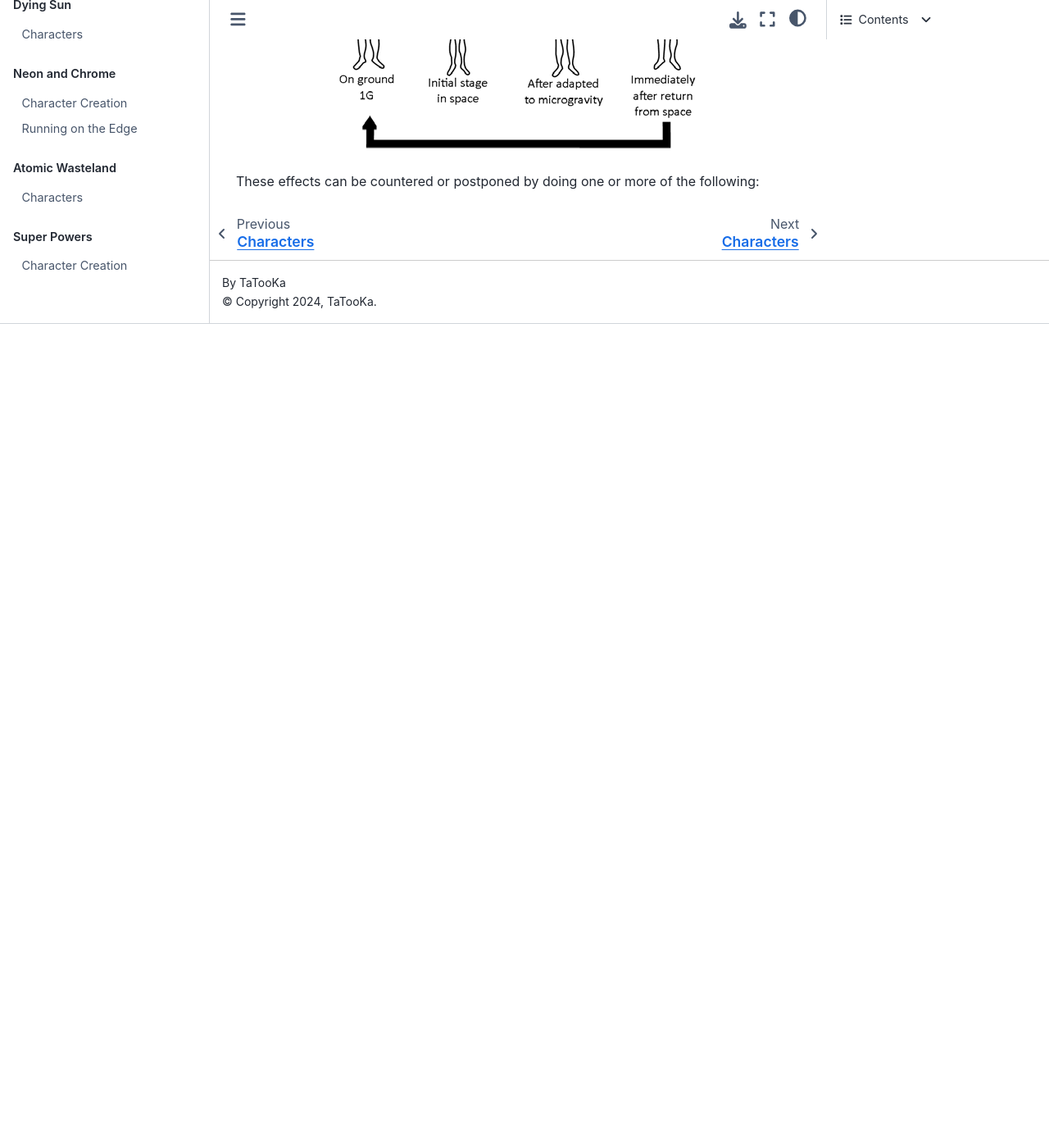
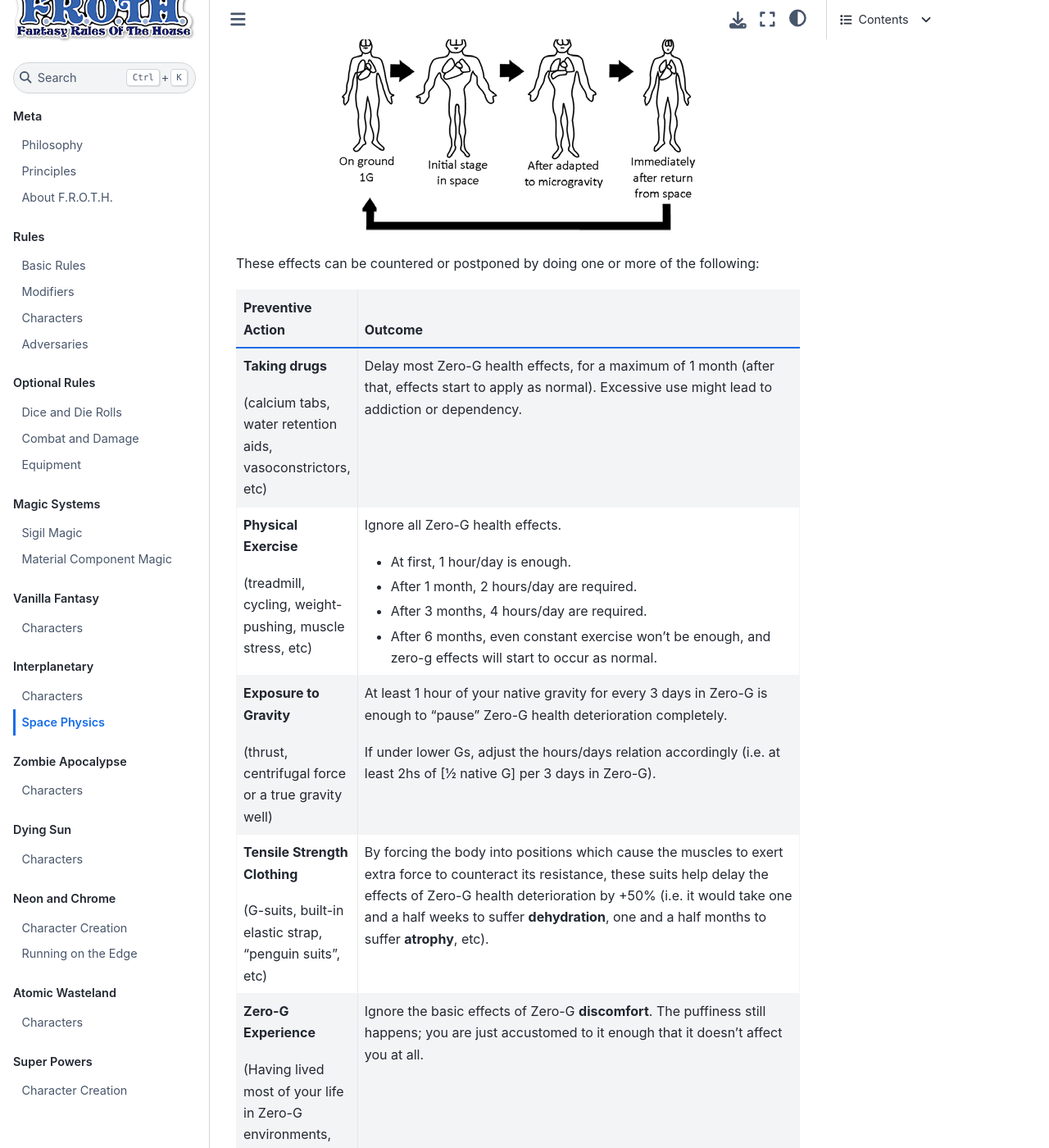
Before and after one commit to TaTooKa/froth, a Sphinx documentation site: the page built from docs/source/pages/worlds/interplanetary/spacephysics.rst, in a window 1280 px wide and 1400 px high, scrolled down 1955 px. Shown: the whole window at 82% size. Built offline with Sphinx 7.4.7 and the Sphinx Book theme 1.1.4, drawn with Linux system fonts in a browser that asks for light colours; cross-references to code outside the pages are shown as plain code; before the commit the page ends 2350 px from its top, so only the background shows below that; some of the changed text lies outside the part shown.

Commit message:
additions to space physics.

```diff
--- a/docs/source/pages/worlds/interplanetary/spacephysics.rst
+++ b/docs/source/pages/worlds/interplanetary/spacephysics.rst
@@ -21,23 +21,63 @@ There are two methods to generate artificial gravity: **Thrust** and **Centrifug
 ZERO GRAVITY
 ~~~~~~~~~~~~
 
-The human anatomy (specially if grown on Earth, Mars, or other gravity wells) is not made for microgravity, or Zero-G. The body slowly deteriorates and it can be fatal after 5 years if no measures are taken. This is represented mechanically by the character gaining an increasing number of stacking Conditions over time.
+The human anatomy (specially if grown on Earth, Mars, or other gravity wells) is not made for microgravity, or Zero-G. The body slowly deteriorates and it can be fatal after 5 years if no measures are taken. This is represented mechanically by the character gaining an increasing number of stacking Conditions over time, specially after 1 year of exposure [#]_.
+
+.. [#] Due to the amount of Conditions, the character becomes unplayable. Retire it and create a new one.
 
 .. csv-table:: Extended effects of Zero-G in the human body
    :header: "Time in Zero-G","Effect / Condition"
    :widths: 20, 80
 
-   "instant","Fluids pool in the chest and face, making you puffy and uncomfortable. Gain ``Zero-G discomfort (Mild, -1)``"
-   "1 week","Lower blood pressure and loss of potassium and liquids. Gain ``Zero-G dehydration (Mild, -1)``"
-   "1 month","Muscle atrophy and reduced body mass. Gain ``Zero-G atrophy (Moderate, -3)``"
-   "3 months","Bones begin to lose calcium, becoming weak and brittle. Gain ``Spaceflight osteopenia (Severe, -5)``"
-   "1 year","Bodily functions begin to collapse; You are probably blind, and are quasi-paralysed or prostrate without some sort of assistance. [#]_"
+   "instant","Fluids pool in the chest and face, making you puffy and uncomfortable.
+
+   Gain ``Zero-G discomfort (Mild, -1)``"
+   "1 week","Lower blood pressure and loss of potassium and liquids.
+
+   Gain ``Zero-G dehydration (Mild, -1)``"
+   "1 month","Muscle atrophy and reduced body mass.
+
+   Gain ``Zero-G atrophy (Moderate, -3)``"
+   "3 months","Bones begin to lose calcium, becoming weak and brittle.
+
+   Gain ``Spaceflight osteopenia (Severe, -5)``"
+   "1 year","Bodily functions begin to collapse; You are probably blind, and are quasi-paralysed or prostrate without some sort of assistance."
    "5 years","Your body completely collapses. You will imminently die of cardiac arrest, circulatory system collapse, ischemic stroke or similar causes."
 
-.. [#] Due to the amount of Conditions, the character becomes unplayable. Retire it and create a new one.
 
 **LOW GRAVITY**: If exposed to gravity greater than 0 but lower than half your :hoverxref:`native gravity <nativegravity>`, the effects of Zero-G still apply, but take 4X the time to kick in.
 
 .. figure:: /_static/images/0G-effects.png
 
 These effects can be countered or postponed by doing one or more of the following:
+
+.. csv-table::
+   :header: "Preventive Action","Outcome"
+   :widths: 20, 80
+
+   "**Taking drugs**
+
+   (calcium tabs, water retention aids, vasoconstrictors, etc)", "Delay most Zero-G health effects, for a maximum of 1 month (after that, effects start to apply as normal). Excessive use might lead to addiction or dependency."
+   "**Physical Exercise**
+
+   (treadmill, cycling, weight-pushing, muscle stress, etc)", "Ignore all Zero-G health effects.
+
+   - At first, 1 hour/day is enough.
+   - After 1 month, 2 hours/day are required.
+   - After 3 months, 4 hours/day are required.
+   - After 6 months, even constant exercise won’t be enough, and zero-g effects will start to occur as normal."
+   "**Exposure to Gravity**
+
+   (thrust, centrifugal force or a true gravity well)", "At least 1 hour of your native gravity for every 3 days in Zero-G is enough to “pause” Zero-G health deterioration completely.
+
+   If under lower Gs, adjust the hours/days relation accordingly (i.e. at least 2hs of [½ native G] per 3 days in Zero-G)."
+   "**Tensile Strength Clothing**
+
+   (G-suits, built-in elastic strap, “penguin suits”, etc)", "By forcing the body into positions which cause the muscles to exert extra force to counteract its resistance, these suits help delay the effects of Zero-G health deterioration by +50% (i.e. it would take one and a half weeks to suffer **dehydration**, one and a half months to suffer **atrophy**, etc)."
+   "**Zero-G Experience**
+
+   (Having lived most of your life in Zero-G environments, years of experience working in microgravity, etc)", "Ignore the basic effects of Zero-G **discomfort**. The puffiness still happens; you are just accustomed to it enough that it doesn’t affect you at all."
+
+.. tip::
+
+ The Condition ``Zero-G discomfort (Mild, -1)`` (which is automatically gained by anyone exposed to Zero-G for the first time) also represents the awkwardness of operating in free-fall: The need to accustom oneself to use anchor points, hand-holds, tethers or thrusters; the miscalculations of your body movements and misjudgements in applied strength; the inexperience in constantly being upside down or bumping into everything; etc. Thus, having **Zero-G Experience** cancels this Condition altogether.
```
